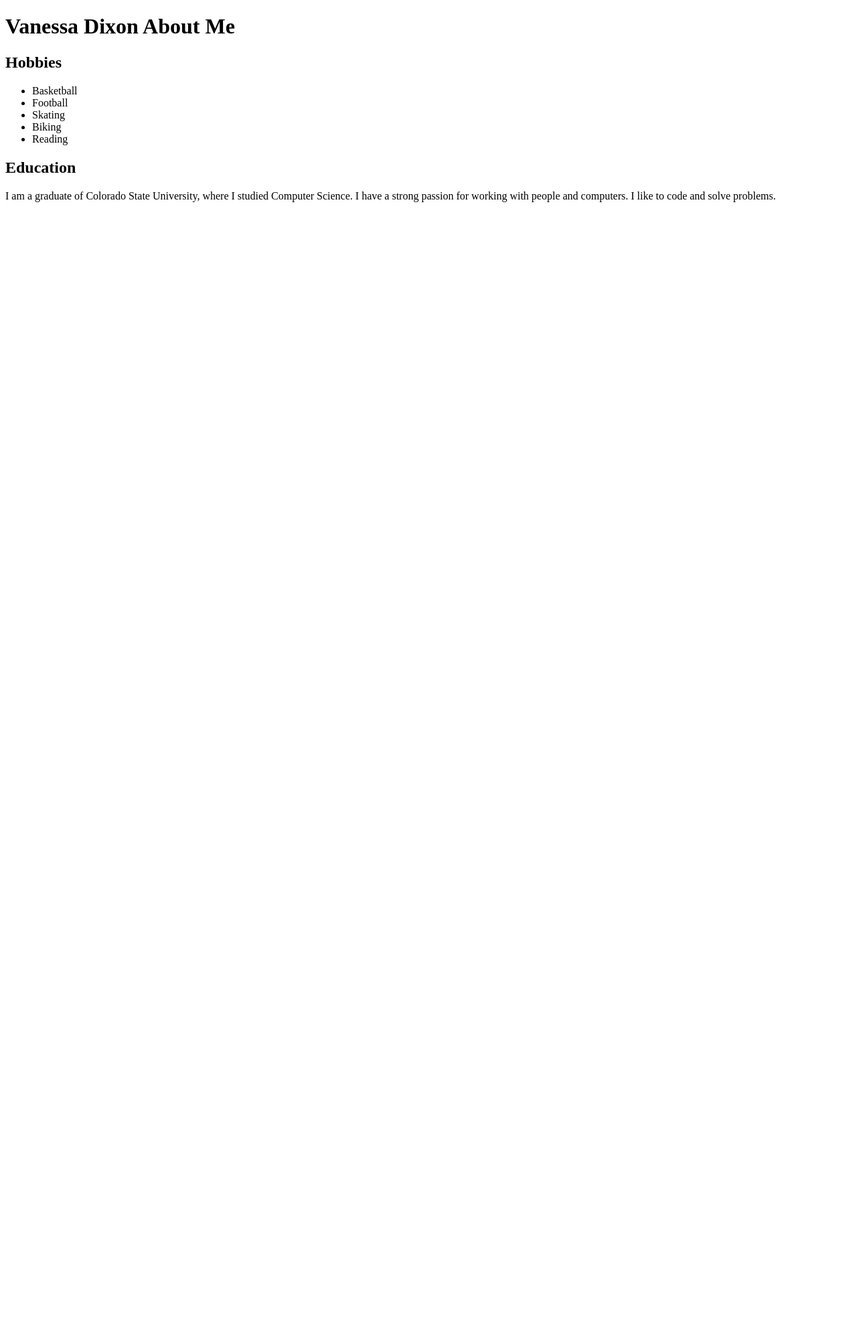
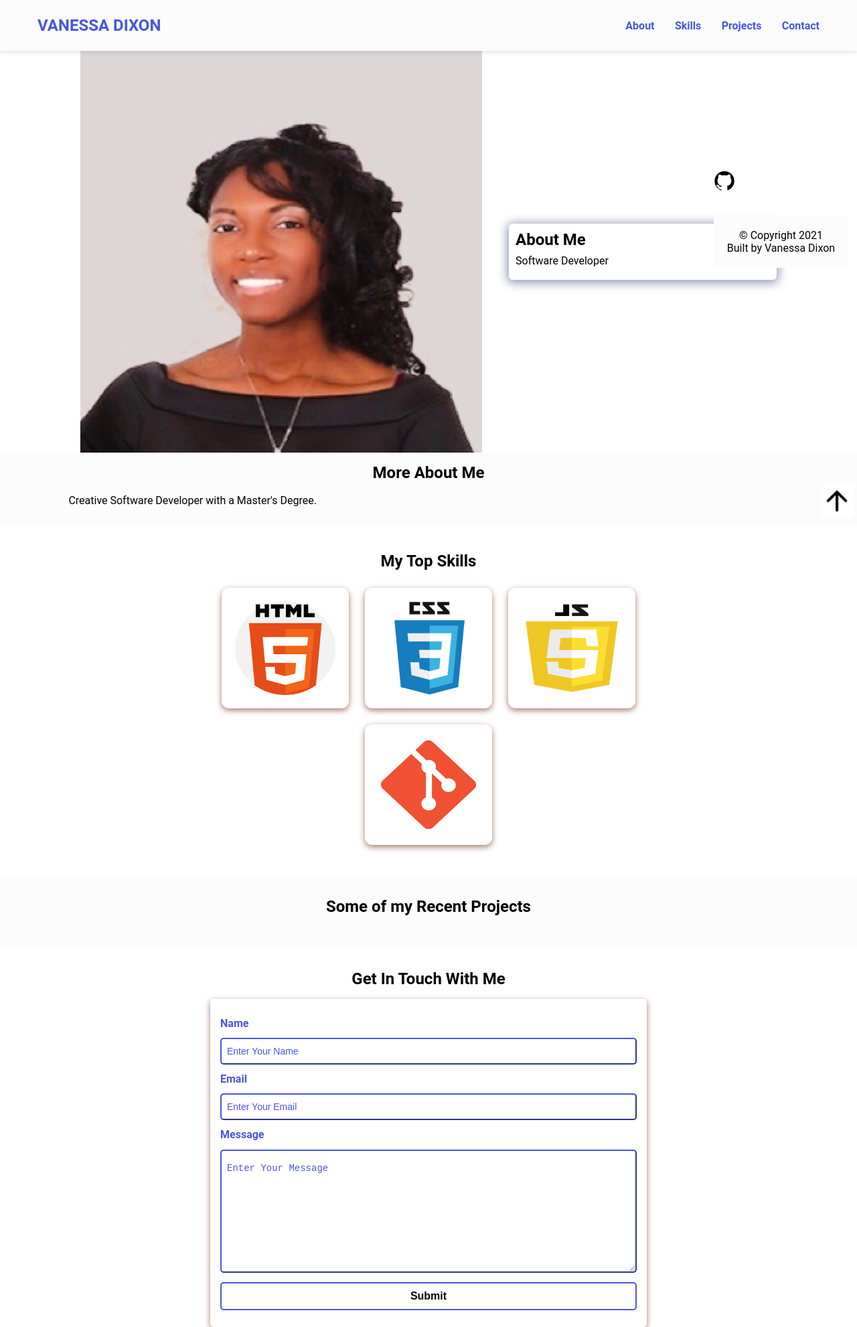
Before and after one commit to EX-Salesforce-Training/squad-repo-dragonsalesforce, a plain HTML site: page aboutme.html in a window 1280 px wide. Shown: the whole page at 67% size. Before the commit the page ends 800 px from the top, so only its background shows below. Drawn offline with Linux system fonts and the light colour scheme.

Commit message:
Portfolio
completed

```diff
--- /dev/null
+++ b/about.css
@@ -0,0 +1,414 @@
+:root {
+    --variable-name: value;
+  }
+
+  selector {
+    property: var(--variable-name);
+  }
+
+  @import url("https://fonts.googleapis.com/css2?family=Roboto:ital,wght@0,400;0,900;1,700&display=swap");
+
+/* Variables */
+:root {
+  --font-family: "Roboto", sans-serf;
+  --normal-font: 400;
+  --bold-font: 700;
+  --bolder-font: 900;
+  --bg-color: #fcfcfc;
+  --primary-color: #4756df;
+  --secondary-color: #ff7235;
+  --primary-shadow: #8b8eaf;
+  --secondary-shadow: #a17a69;
+  --bottom-margin: 0.5rem;
+  --bottom-margin-2: 1rem;
+  --line-height: 1.7rem;
+  --transition: 0.3s;
+}
+/* Variables end */
+
+html {
+  scroll-behavior: smooth;
+}
+
+/* CSS Resets */
+* {
+  margin: 0;
+  padding: 0;
+  box-sizing: border-box;
+}
+
+ul {
+  list-style-type: none;
+}
+
+a {
+  text-decoration: none;
+  color: var(--primary-color);
+}
+
+a:hover {
+  color: var(--secondary-color);
+}
+
+body {
+  font-family: var(--font-family);
+}
+
+
+nav {
+    position: sticky;
+    top: 0;
+    left: 0;
+    z-index: 1;
+    display: flex;
+    align-items: center;
+    justify-content: space-between;
+    padding: 1.5rem 3.5rem;
+    background-color: var(--bg-color);
+    box-shadow: 0 3px 5px rgba(0, 0, 0, 0.1);
+  }
+
+  nav h1 {
+    color: var(--primary-color);
+  }
+
+  nav a {
+    color: var(--primary-color);
+    transition: var(--transition);
+  }
+  nav a:hover {
+    color: var(--secondary-color);
+    border-bottom: 2px solid var(--secondary-color);
+  }
+
+  nav ul {
+    display: flex;
+    gap: 1.9rem;
+  }
+
+  nav ul li {
+    font-weight: var(--bold-font);
+  }
+
+  .burger-menu {
+    color: var(--primary-color);
+    font-size: 2rem;
+    border: 0;
+    background-color: transparent;
+    cursor: pointer;
+    display: none;
+  }
+
+  .hero {
+    display: flex;
+    align-items: center;
+    justify-content: center;
+    gap: 2.5rem;
+    max-width: 68.75rem;
+    margin: auto;
+  }
+
+  .hero img {
+    height: 37.5rem;
+    width: 37.5rem;
+  }
+
+  .bio {
+    width: 25rem;
+    padding: 0.625rem;
+    border-radius: 6px;
+    box-shadow: 0px 2px 15px 2px var(--primary-shadow);
+  }
+
+  .bio h1 {
+    margin-bottom: var(--bottom-margin);
+  }
+
+  .bio p {
+    line-height: var(--line-height);
+    padding: 0.3rem 0;
+  }
+
+  .more-about {
+    background-color: var(--bg-color);
+    padding: 1rem 6rem;
+  }
+
+  .more-about h2 {
+    margin-bottom: var(--bottom-margin);
+    text-align: center;
+  }
+
+  .more-about p {
+    line-height: var(--line-height);
+    padding: 0.4rem;
+  }
+
+  .skills {
+    max-width: 68.75rem;
+    margin: auto;
+    text-align: center;
+    margin-top: 2.5rem;
+  }
+
+  .skill-header {
+    margin-bottom: 1rem;
+  }
+
+  .skills-wrapper img {
+    padding: 1.25rem;
+  }
+
+  .icon {
+    width: 11.875rem;
+    height: 11.25rem;
+  }
+
+  .icon-card {
+    background-color: #fff;
+    border-radius: 11px;
+    box-shadow: 0 3px 10px var(--secondary-shadow);
+    padding: 20px;
+    margin: 10px;
+  }
+
+  .projects {
+    background-color: var(--bg-color);
+    padding: 32px 0;
+    margin-top: 2rem;
+  }
+
+  .project-pic {
+    width: 65%;
+    height: 60%;
+  }
+
+  .projects-container {
+    display: flex;
+    align-items: center;
+    justify-content: center;
+  }
+
+  .projects-title {
+    text-align: center;
+    margin-bottom: 1rem;
+  }
+
+  .project-container {
+    text-align: center;
+    width: 21.875rem;
+    padding: 1rem;
+  }
+
+  .project-container p {
+    padding: 0.4rem;
+  }
+
+  .project-title {
+    margin-bottom: var(--bottom-margin);
+  }
+
+  .project-details {
+    margin-bottom: var(--bottom-margin);
+  }
+
+  .project-card {
+    background-color: #fff;
+    border-radius: 11px;
+    box-shadow: 0 3px 10px var(--primary-shadow);
+    padding: 20px;
+    margin: 10px;
+  }
+
+  .contact {
+    margin-top: 2rem;
+  }
+
+  .contact h2 {
+    text-align: center;
+    margin-bottom: var(--bottom-margin-2);
+  }
+
+  .contact-form-container {
+    max-width: 40.75rem;
+    margin: 0 auto;
+    padding: 0.938rem;
+    border-radius: 5px;
+    box-shadow: 0 3px 10px var(--secondary-shadow);
+  }
+
+  .contact-form-container label {
+    line-height: 2.7em;
+    font-weight: var(--bold-font);
+    color: var(--primary-color);
+  }
+
+  .contact-form-container textarea {
+    min-height: 6.25rem;
+    font-size: 14px;
+  }
+
+  .contact-form-container .input-field {
+    width: 100%;
+    padding-top: 10px;
+    padding-bottom: 10px;
+    border-radius: 5px;
+    border: none;
+    border: 2px outset var(--primary-color);
+    font-size: 0.875rem;
+    outline: none;
+  }
+
+  .input-field::placeholder {
+    padding: 0.5rem;
+    color: var(--primary-color);
+  }
+
+  .submit-btn {
+    width: 100%;
+    padding: 10px;
+    margin: 10px 0;
+    background-color: #fff;
+    border: 2px solid var(--primary-color);
+    border-radius: 5px;
+    font-size: 1rem;
+    font-weight: var(--bold-font);
+    transition: var(--transition);
+  }
+
+  .submit-btn:hover {
+    background-color: var(--primary-color);
+    border: 2px solid var(--primary-color);
+    cursor: pointer;
+  }
+
+  .socials {
+    display: flex;
+    flex-direction: column;
+    position: fixed;
+    right: 1%;
+    bottom: 50%;
+  }
+
+  .socicon {
+    width: 2rem;
+    height: 2rem;
+  }
+
+  footer {
+    background-color: var(--bg-color);
+    padding: 1.25rem;
+    text-align: center;
+    margin: 2rem 0 0;
+  }
+
+  .scroll-up {
+    position: fixed;
+    right: 0.5%;
+    bottom: 3%;
+    cursor: pointer;
+  }
+
+  .up-arrow {
+    width: 3rem;
+    height: 3rem;
+  }
+
+/*  */
+  @media screen and (max-width: 720px) {
+    /*changes reflects on screen with a width of 720px and below*/
+    nav {
+        padding: 1.5rem 1rem;
+      }
+
+      nav ul {
+        position: fixed;
+        background-color: var(--bg-color);
+        flex-direction: column;
+        top: 86px;
+        left: 10%;
+        width: 80%;
+        text-align: center;
+        transform: translateX(120%);
+        transition: transform 0.5s ease-in;
+      }
+
+       nav ul li {
+        margin: 8px;
+      }
+
+      .burger-menu {
+        display: block;
+      }
+
+      nav ul.show {
+        transform: translateX(0);
+      }
+
+      .hero {
+        margin-top: -4rem;
+        flex-direction: column;
+        gap: 0;
+      }
+
+      .hero img {
+            height: 37.5rem;
+            width: 30rem;
+        }
+
+      .bio {
+        margin-top: -7rem;
+        width: 20.5rem;
+      }
+
+      .more-about {
+        margin-top: 2rem;
+        padding: 1rem 3.5rem;
+      }
+
+      .more-about h2 {
+        text-align: center;
+      }
+
+      .more-about p {
+        text-align: justify;
+      }
+
+      .icon {
+        width: 5.875rem;
+        height: 5.25rem;
+      }
+
+      .projects-container {
+        flex-direction: column;
+      }
+
+      .project-container {
+        width: 20.875rem;
+      }
+
+      .contact-form-container {
+        max-width: 23.75rem;
+      }
+  }
+
+
+  /*  */
+  @media screen and (max-width: 420px) {
+    .hero img {
+      height: 37.5rem;
+      width: 23rem;
+    }
+
+    .bio {
+      width: 18.3rem;
+    }
+
+    .project-container {
+      width: 17.875rem;
+    }
+
+    .contact-form-container {
+      max-width: 17.75rem;
+    }
+  }
--- /dev/null
+++ b/about.js
@@ -0,0 +1,25 @@
+const scrollUp = document.querySelector("#scroll-up");
+
+scrollUp.addEventListener("click", () => {
+  window.scrollTo({
+    top: 0,
+    left: 0,
+    behavior: "smooth",
+  });
+});
+
+const burger = document.querySelector("#burger-menu");
+const ul = document.querySelector("nav ul");
+const nav = document.querySelector("nav");
+
+burger.addEventListener("click", () => {
+    ul.classList.toggle("show");
+  });
+
+  const navLink = document.querySelectorAll(".nav-link");
+
+navLink.forEach((link) =>
+  link.addEventListener("click", () => {
+    ul.classList.remove("show");
+  })
+);
--- a/aboutme.html
+++ b/aboutme.html
@@ -4,28 +4,154 @@
     <meta charset="UTF-8">
     <meta http-equiv="X-UA-Compatible" content="IE=edge">
     <meta name="viewport" content="width=device-width, initial-scale=1.0">
-    <title>Document</title>
-</head>
+    <link
+    rel="stylesheet"
+    href="about.css"
+    />
+
+  <!-- Animate CSS CDN -->
+  <title>Vanessa Dixon | Web Developer</title>
 <body>
     <header>
-        <h1>Vanessa Dixon About Me</h1>
+        <nav>
+            <h1>VANESSA DIXON</h1>
+            <ul class="navigation">
+                <li><a href="#about" class="nav-link">About</a></li>
+                <li><a href="#skills" class="nav-link">Skills</a></li>
+                <li><a href="#projects" class="nav-link">Projects</a></li>
+                <li><a href="#contact" class="nav-link">Contact</a></li>
+            </ul>
+            <button class="burger-menu" id="burger-menu">
+                <ion-icon class="bars" name="menu-outline"></ion-icon>
+            </button>
+        </nav>
     </header>
+    <section class="hero" id="about">
+        <img
+        src="assets/vanessadixon.JPG"
+        alt="vanessa-dixon"
+        loading="lazy"
+        class="hero-img"
+      />
+      <div class="bio animate__animated animate__shakeX">
+        <h2 class="bio-title">About Me</h2>
+        <p class="bio-text">
+            Software Developer
+        </p>
+      </div>
+    </section>
+    <section class="more-about">
+        <h2>More About Me</h2>
+        <p>
+            Creative Software Developer with a Master's Degree.
+        </p>
 
-    <div class="homePage">
-        <section>
-            <h2>Hobbies</h2>
-            <ul>
-                <li>Basketball</li>
-                <li>Football</li>
-                <li>Skating</li>
-                <li>Biking</li>
-                <li>Reading</li>
-            </ul>
-        </section>
-        <section>
-            <h2>Education</h2>
-            <p>I am a graduate of Colorado State University, where I studied Computer Science. I have a strong passion for working with people and computers. I like to code and solve problems.</p>
-        </section>
-    </div>
+      </section>
+      <section class="skills" id="skills">
+        <h2 class="skill-header">My Top Skills</h2>
+
+        <div class="skills-wrapper">
+          <div class="first-set animate__animated animate__pulse">
+            <img
+              src="assets/html-icon.png"
+              alt=""
+              loading="lazy"
+              class="icon icon-card"
+            />
+            <img
+              src="assets/css-icon.png"
+              alt=""
+              loading="lazy"
+              class="icon icon-card"
+            />
+            <img
+              src="assets/js-icon-26.jpeg"
+              alt=""
+              loading="lazy"
+              class="icon icon-card"
+            />
+          </div>
+
+          <div class="second-set animate__animated animate__pulse">
+            <img
+              src="assets/git.png"
+              alt=""
+              loading="lazy"
+              class="icon icon-card"
+            />
+          </div>
+        </div>
+      </section>
+      <section class="projects" id="projects">
+        <h2 class="projects-title">Some of my Recent Projects</h2>
+
+      </section>
+      <section class="contact" id="contact">
+        <h2>Get In Touch With Me</h2>
+        <div class="contact-form-container">
+          <div class="contact-form">
+            <form action="https://formspree.io/f/xyylngw" method="POST">
+              <div class="form-control">
+                <label for="name">Name</label>
+                <input
+                  type="text"
+                  id="name"
+                  name="sender-name"
+                  placeholder="Enter Your Name"
+                  class="input-field"
+                  required
+                />
+              </div>
+              <div class="form-control">
+                <label for="email">Email</label>
+                <input
+                  type="email"
+                  id="email"
+                  name="sender-email"
+                  placeholder="Enter Your Email"
+                  class="input-field"
+                  required
+                />
+              </div>
+              <div class="form-control">
+                <label for="message">Message</label>
+                <textarea
+                  id="message"
+                  cols="60"
+                  rows="10"
+                  placeholder="Enter Your Message"
+                  name="message"
+                  class="input-field"
+                  required
+                ></textarea>
+              </div>
+              <input
+                type="submit"
+                value="Submit"
+                id="submit-btn"
+                class="submit-btn"
+              />
+            </form>
+          </div>
+        </div>
+      </section>
+      <div class="socials">
+        <a href="#" target="_blank"
+          ><img src="assets/github.png" alt="Github" class="socicon"
+        /></a>
+        <footer>
+            <p class="copy">&copy; Copyright 2021</p>
+            <p class="copy">
+              Built by Vanessa Dixon
+            </p>
+      </footer>
+      <i class="scroll-up" id="scroll-up"
+      ><img
+        src="assets/arrowImg.png"
+        class="socicon up-arrow"
+        alt="scroll-up"
+    /></i>
+    <script src="about.js"></script>
+
 </body>
 </html>
```
Also changed, not shown: assets/arrowImg.png (added), assets/css-icon.png (added), assets/git.png (added), assets/github.png (added), assets/html-icon.png (added), assets/js-icon-26.jpeg (added), assets/vanessadixon.JPG (added).
